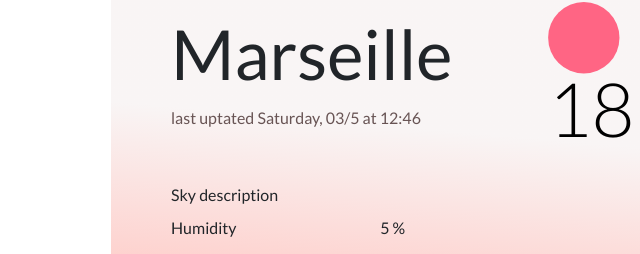
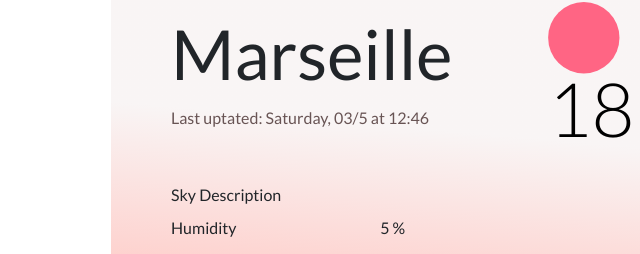
Before and after one commit to ZoePlayoust/weatherapp, a plain HTML site: page index.html in a window 1280 px wide. Shown: the part 137-391 px from the top of the page, 29-669 px from the left. Drawn offline with nearby package versions, Linux system fonts and the light colour scheme; no server answers.

Commit message:
Small fix
Capitalize

```diff
--- a/app/app.js
+++ b/app/app.js
@@ -43,7 +43,7 @@ let months = [
 let month = months[now.getMonth()];
 
 let date = document.querySelector("#date");
-date.innerHTML = `last uptated ${day}, ${month}/${number} at ${hour}:${minute}`;
+date.innerHTML = `Last uptated: ${day}, ${month}/${number} at ${hour}:${minute}`;
 
 //Side Dates to loop still a mess atm but it will look better
 
--- a/style/style.css
+++ b/style/style.css
@@ -142,6 +142,11 @@ a:hover {
   font-weight: 300;
 }
 
+#description,
+#city {
+  text-transform: capitalize;
+}
+
 #github-Link {
   position: relative;
   margin-left: 91px;
```
